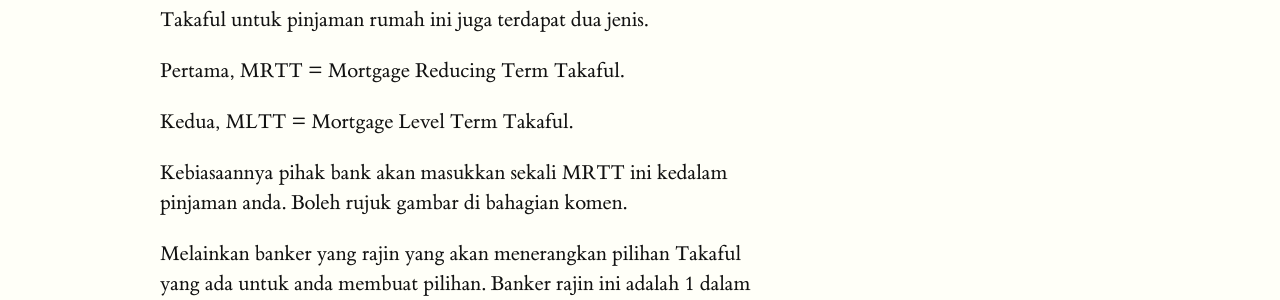
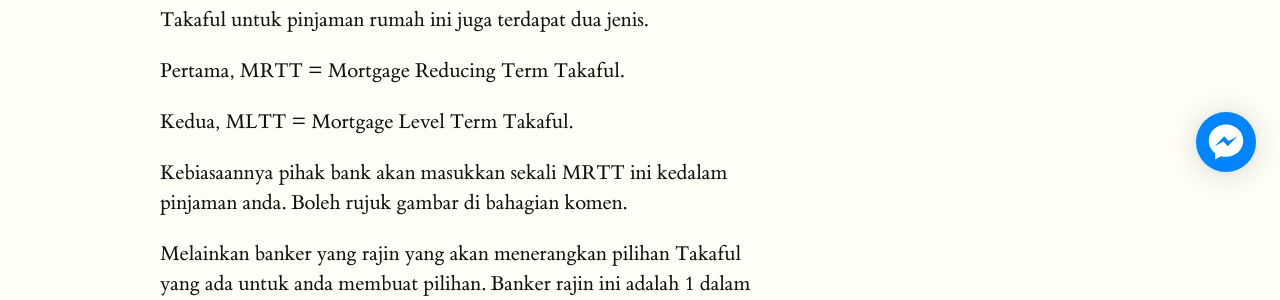
Before and after one commit to takafulis/takafulis.github.io, a Jekyll site: the page built from _posts/2017-01-18-rahsia-takaful-rumah.md, in a window 1280 px wide. Shown: the part 704-1004 px from the top of the page. Built offline with Jekyll 4.4.1, drawn with Linux system fonts in a browser that asks for light colours; nearby versions of some CDN libraries.

Commit message:
Update 2017-01-18-rahsia-takaful-rumah.md

```diff
--- a/_posts/2017-01-18-rahsia-takaful-rumah.md
+++ b/_posts/2017-01-18-rahsia-takaful-rumah.md
@@ -87,12 +87,21 @@ Kalau nak mohon MLTT ini, klik butang chat warna biru sebelah ni, kami akan resp
 
 Proses approval tak lama, cuma ambil masa 3 hari bekerja sahaja.
 
-   <div class="socialbutton-wrapper">
-        <a href="https://www.facebook.com/sharer/sharer.php?u=http://takafulis.com%2Fartikel%2Frahsia-takaful-rumahd">
-            <div class="socialbutton facebook" data-share-url="http://takafulis.com/artikel/rahsia-takaful-rumah">
-               <p class="icon">
-                    <img src="/images/iconfacebook.png" />
-               </p>
-            </div>
-        </a>
+<div class="fb-livechat">
+  <div class="ctrlq fb-overlay"></div>
+  <div class="fb-widget">
+    <div class="ctrlq fb-close"></div>
+    <div class="fb-page" data-href="https://www.facebook.com/takafulis/" data-tabs="messages" data-width="360" data-height="400" data-small-header="true" data-hide-cover="true" data-show-facepile="false">
+      <blockquote cite="https://www.facebook.com/takafulis/" class="fb-xfbml-parse-ignore"> </blockquote>
     </div>
+    <div class="fb-credit">
+      <a href="https://www.labnol.org/software/facebook-messenger-chat-widget/9583/" target="_blank">Facebook Chat Widget by Digital Inspiration</a>
+    </div>
+    <div id="fb-root"></div>
+  </div>
+  <a href="https://m.me/digital.inspiration" title="Send us a message on Facebook" class="ctrlq fb-button"></a>
+</div>
+
+<script src="https://connect.facebook.net/en_US/sdk.js#xfbml=1&version=v2.9"></script>
+<script src="https://ajax.googleapis.com/ajax/libs/jquery/2.1.3/jquery.min.js"></script>
+<script>$(document).ready(function(){var t={delay:125,overlay:$(".fb-overlay"),widget:$(".fb-widget"),button:$(".fb-button")};setTimeout(function(){$("div.fb-livechat").fadeIn()},8*t.delay),$(".ctrlq").on("click",function(e){e.preventDefault(),t.overlay.is(":visible")?(t.overlay.fadeOut(t.delay),t.widget.stop().animate({bottom:0,opacity:0},2*t.delay,function(){$(this).hide("slow"),t.button.show()})):t.button.fadeOut("medium",function(){t.widget.stop().show().animate({bottom:"30px",opacity:1},2*t.delay),t.overlay.fadeIn(t.delay)})})});</script>
```
Also changed, not shown: other parts of _posts/2017-01-18-rahsia-takaful-rumah.md (+1 -1 lines).
